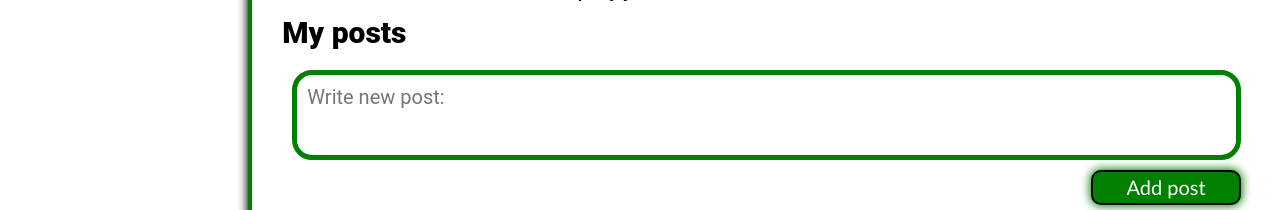
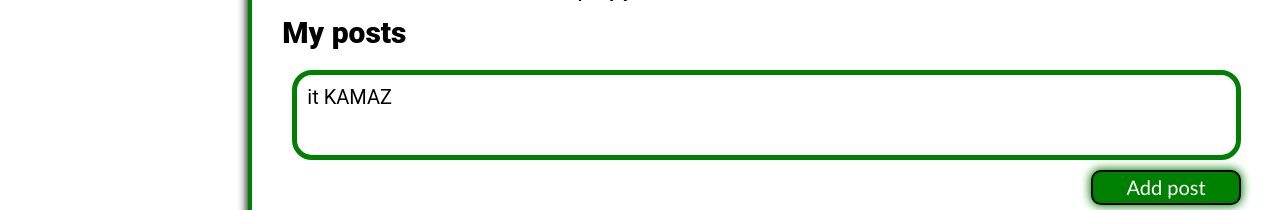
Before and after one commit to 89224747505/social_network, a React (Create React App) app: page /profile in a window 1280 px wide. Shown: the part 674-884 px from the top of the page. Built offline with nearby package versions, Linux system fonts and the light colour scheme.

Commit message:
Flux - architecture. Method onChange TextArea.

```diff
--- a/src/App.js
+++ b/src/App.js
@@ -13,7 +13,8 @@
     // Объекты диалога. Его элементы, т.е. ID и Имя пользователя
     let dialogPage = props.state["dialogPage"];  // Достаем dialogPage из объекта state и помещаем в объект dialogPage для более удобной манипуляции
     let messagePage = props.state["messagePage"];// Достаем messagePage из объекта state и помещаем в объект messagePage для более удобной манипуляции
-    let postPage = props.state["postPage"];      // Достаем postPage из объекта state и помещаем в объект postPage для более удобной манипуляции
+    let profilePage = props.state["profilePage"];      // Достаем postPage из объекта state и помещаем в объект postPage для более удобной манипуляции
+    let addPost = props.addPost;
 
     return (
         <div className="wrapper">
@@ -23,7 +24,7 @@
                     <NavBar/>
                     <div className="app__content">
                         <Routes>
-                            <Route path="/profile*" element={<Profile postPage={postPage}/>}/>
+                            <Route path="/profile*" element={<Profile profilePage={profilePage} addPost={addPost} newPostTextChange={props.newPostTextChange}/>}/>
                             <Route path="/messages*" element={<Dialogs dialogPage={dialogPage} messagePage={messagePage}/>}/>
                             <Route path="/news*" element={<News/>}/>
                             <Route path="/music*" element={<Music/>}/>
--- a/src/components/Dialogs/Dialogs.jsx
+++ b/src/components/Dialogs/Dialogs.jsx
@@ -12,12 +12,19 @@
 
     //Массив элементов MessageItem
     let messageElements = messagePage
-        .map(message => <MessageItem userId={message.id} userName={message.name} imgpath={message.imgpath} text={message.text}/>)
+        .map(message => <MessageItem userId={message.id} userName={message.name} imgpath={message.imgpath}
+                                     text={message.text}/>)
 
     //Массив элементов DialogItem
     let dialogElements = dialogPage
-        .map( dialog => <DialogItem name={dialog.name} id={dialog.id}/>);
+        .map(dialog => <DialogItem name={dialog.name} id={dialog.id}/>);
 
+    let newMessageElement = React.createRef();
+
+    const addMessage = () => {
+        if (newMessageElement.current.value !== "") alert(newMessageElement.current.value);
+
+    }
     return (
         <div>
             <div className={classes.wrapper}>
@@ -28,6 +35,12 @@
                 <div className={classes.userMessages}>
                     {messageElements}
                 </div>
+                <div className={classes.textAreaBtn}>
+                    <textarea ref={newMessageElement} className={classes.messageArea} placeholder="Write something:"></textarea>
+                    <div className={classes.messageBtn}>
+                        <button onClick={addMessage}>Add message</button>
+                    </div>
+                </div>
             </div>
         </div>
     );
--- a/src/components/Dialogs/Dialogs.module.css
+++ b/src/components/Dialogs/Dialogs.module.css
@@ -7,10 +7,19 @@
     font-size: 20px;
     display: grid;
     grid-template-columns: 3fr 10fr;
-    grid-template-areas: "username usermessage";
+    grid-template-rows: 3fr 1fr;
+    grid-template-areas: "userName userMessage"
+                         "userName textAreaBtn";
 }
 .userDialogs {
-    grid-area: username;
+    grid-area: userName;
+}
+.textAreaBtn {
+    grid-area: textAreaBtn;
+    padding: 0 40px 0 40px;
+    display: flex;
+    flex-direction: column;
+    align-items: flex-end;
 }
 .titleDialogs {
     padding-bottom: 20px;
@@ -24,7 +33,53 @@
 }
 
 .userMessages {
-    grid-area: usermessage;
+    grid-area: userMessage;
     border-left: 2px dashed coral;
     padding-left: 50px;
 }
+
+.messageArea {
+    width: 100%;
+    height: 60px;
+    resize: none;
+    border: 5px solid green;
+    border-radius: 20px;
+    padding: 10px;
+    font-family: "Roboto";
+    font-size: 20px;
+    background: white;
+    overflow: hidden;
+}
+.messageArea:focus {
+    outline: none;
+    box-shadow: 0 0 10px 1px green;
+    background: greenyellow;
+}
+
+.messageBtn {
+    margin-top: 10px;
+    margin-bottom: 20px;
+}
+
+.messageBtn > button {
+    font-size: 20px;
+    font-family: Calibri;
+    box-shadow: 0 0 10px 1px green;
+    border: 2px solid black;
+    width: 150px;
+    height: 35px;
+    border-radius: 10px;
+    background: green;
+    color: white;
+}
+
+.messageBtn > button:hover {
+    background: greenyellow;
+    color: black;
+}
+
+.messageBtn > button:active {
+    background: cornflowerblue;
+    color: white;
+    box-shadow: none;
+}
--- a/src/components/Profile/MyPosts/MyPosts.jsx
+++ b/src/components/Profile/MyPosts/MyPosts.jsx
@@ -3,18 +3,31 @@
 import Post from "./Post/Post";
 
 const MyPosts = (props) => {
-    let postPage = props.postPage;
+
+    let posts = props.posts;
     //Массив тегов-компонентов Post, которые беруться из postData и помещаются postElement в JSX коде
-    let postElement = postPage
+    let postElement = posts
         .map(i => <Post text={i.text} imgUrl={i.imgUrl} likesCounter={i.likesCounter} dislikesCounter={i.dislikesCounter}/>)
 
+    let newPostElement = React.createRef();
+
+
+    let addPostOnClick = () => {
+        if (newPostElement.current.value !== "") {
+            props.addPost();
+        }
+    }
+
+    let onChangePost =() => {
+        props.newPostTextChange(newPostElement.current.value);
+    }
 
     return (<div className={classes.MyPosts}>
         <div className={classes.descriptionPost}>My posts</div>
         <div className={classes.postContainer}>
-            <textarea className={classes.post} placeholder="Write new post:"></textarea>
+            <textarea ref={newPostElement} onChange={onChangePost} className={classes.post} value={props.newPostText}/>
             <div className={classes.postButton}>
-                <button>Add post</button>
+                <button onClick={addPostOnClick}>Add post</button>
             </div>
         </div>
         {postElement}
--- a/src/components/Profile/Profile.jsx
+++ b/src/components/Profile/Profile.jsx
@@ -4,13 +4,15 @@
 import ProfileInfo from "./ProfileInfo/ProfileInfo";
 
 const Profile = (props) => {
-    let postPage = props.postPage;
+    let posts = props.profilePage["posts"];
+    let newPostText = props.profilePage["newPostText"]
+    let addPost = props.addPost;
 
     return (
         <div>
             <div className={classes.container}>
                 <ProfileInfo />
-                <MyPosts postPage={postPage}/>
+                <MyPosts posts={posts} newPostText={newPostText} addPost={addPost} newPostTextChange={props.newPostTextChange}/>
             </div>
         </div>
     );
--- a/src/index.js
+++ b/src/index.js
@@ -1,7 +1,6 @@
 import React from 'react';
-import ReactDOM from 'react-dom';
 import './index.css';
-import App from './App';
-import state from "./redux/state";
+import {rerenderEntireTree} from "./render";
+import state, {addPost, newPostTextChange} from "./redux/state";
 
-ReactDOM.render(<App state={state}/>, document.getElementById('root'));
+rerenderEntireTree(state, addPost, newPostTextChange);
--- a/src/redux/state.js
+++ b/src/redux/state.js
@@ -1,12 +1,13 @@
+import {rerenderEntireTree} from "../render";
 
 let state = {
-    dialogPage : [
+    dialogPage: [
         {id: 1, name: 'Иван'},
         {id: 2, name: 'Иннокентий'},
         {id: 3, name: 'Петр'},
         {id: 4, name: 'Афонасий'},
     ],
-    messagePage : [
+    messagePage: [
         {
             id: 1,
             name: "Иван1",
@@ -31,8 +32,15 @@
             imgpath: "https://ggscore.com/media/logo/t25596.png?64",
             text: "Lorem ipsum dolor sit amet consectetur, adipisicing elit."
         },
+        {
+            id: 5,
+            name: "Иван5",
+            imgpath: "https://ggscore.com/media/logo/t25596.png?64",
+            text: "11111Lorem sdfgsdfgsdfgipsum dolor sit amet consectetur, adipisicing elit."
+        },
     ],
-    postPage : [
+    profilePage: {
+        posts: [
             {
                 id: 1,
                 text: "5Lorem, ipsum dolor, sit amet consectetur adipisicing elit. Quidem, optio? Quaerat, commodi rerum, iure earum asperiores totam corrupti aliquam hic tempora illo. Quam, earum eum ratione optio. Enim, numquam hic?Lorem, ipsum dolor, sit amet consectetur adipisicing elit. Quidem, optio? Quaerat, commodi rerum, iure earum asperiores totam corrupti aliquam hic tempora illo. Quam, earum eum ratione optio. Enim, numquam hic?",
@@ -62,6 +70,20 @@
                 dislikesCounter: "130"
             },
         ],
+        newPostText:"it KAMAZ",
+    }
+}
+
+export let addPost = () => {
+    let newPost = {id: 5, text: state.profilePage.newPostText, imgUrl: "", likesCounter: "3", dislikesCounter: "5",};
+    state.profilePage.posts.push(newPost);
+    rerenderEntireTree(state, addPost, newPostTextChange);
+    state.profilePage.newPostText="";
+}
+
+export let newPostTextChange = (changeMessage) => {
+    state.profilePage.newPostText = changeMessage;
+    rerenderEntireTree(state, addPost, newPostTextChange)
 }
 
 export default state;
--- /dev/null
+++ b/src/render.js
@@ -0,0 +1,8 @@
+import React from 'react';
+import ReactDOM from "react-dom";
+import App from "./App";
+
+
+export let rerenderEntireTree = (state, addPost, newPostTextChange) => {
+    ReactDOM.render(<App state={state} addPost={addPost} newPostTextChange={newPostTextChange}/>, document.getElementById('root'));
+};
```
Lines whose indentation alone changed are shown as unchanged.
